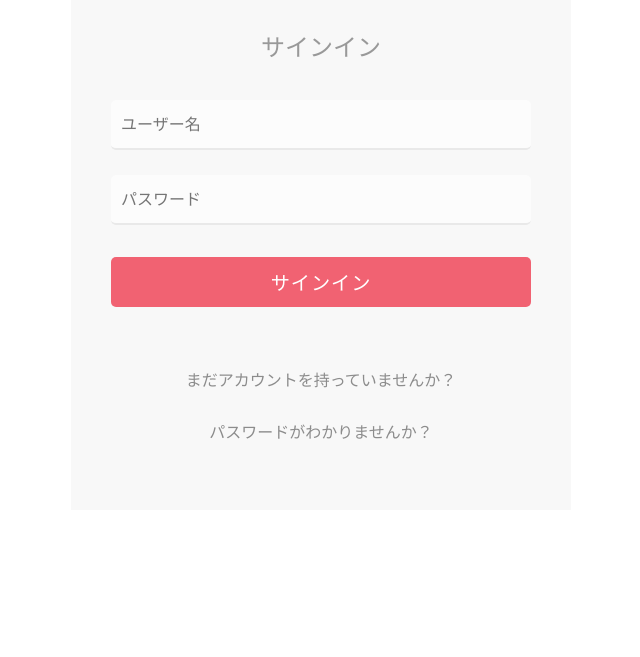
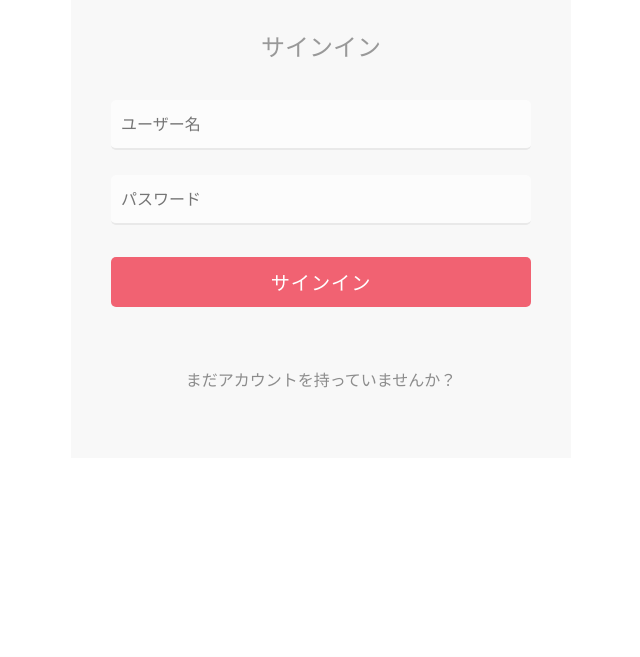
Before and after one commit to AS266-Nagatomo/team-11, a Flask app: page /sign-in in a window 1280 px wide. Shown: the part 331-988 px from the top of the page, without its empty margins (319-959 px from the left). Run offline with Flask 2, Linux system fonts and the light colour scheme; some libraries are stand-ins or nearby versions.

Commit message:
Update sign-in.html

```diff
--- a/templates/sign-in.html
+++ b/templates/sign-in.html
@@ -55,7 +55,6 @@
     </form>
     <div class="form-footer">
       <p><a href="/sign-up">まだアカウントを持っていませんか？</a></p>
-      <p><a href="#">パスワードがわかりませんか？</a></p>
     </div>
   </div>
 
```
